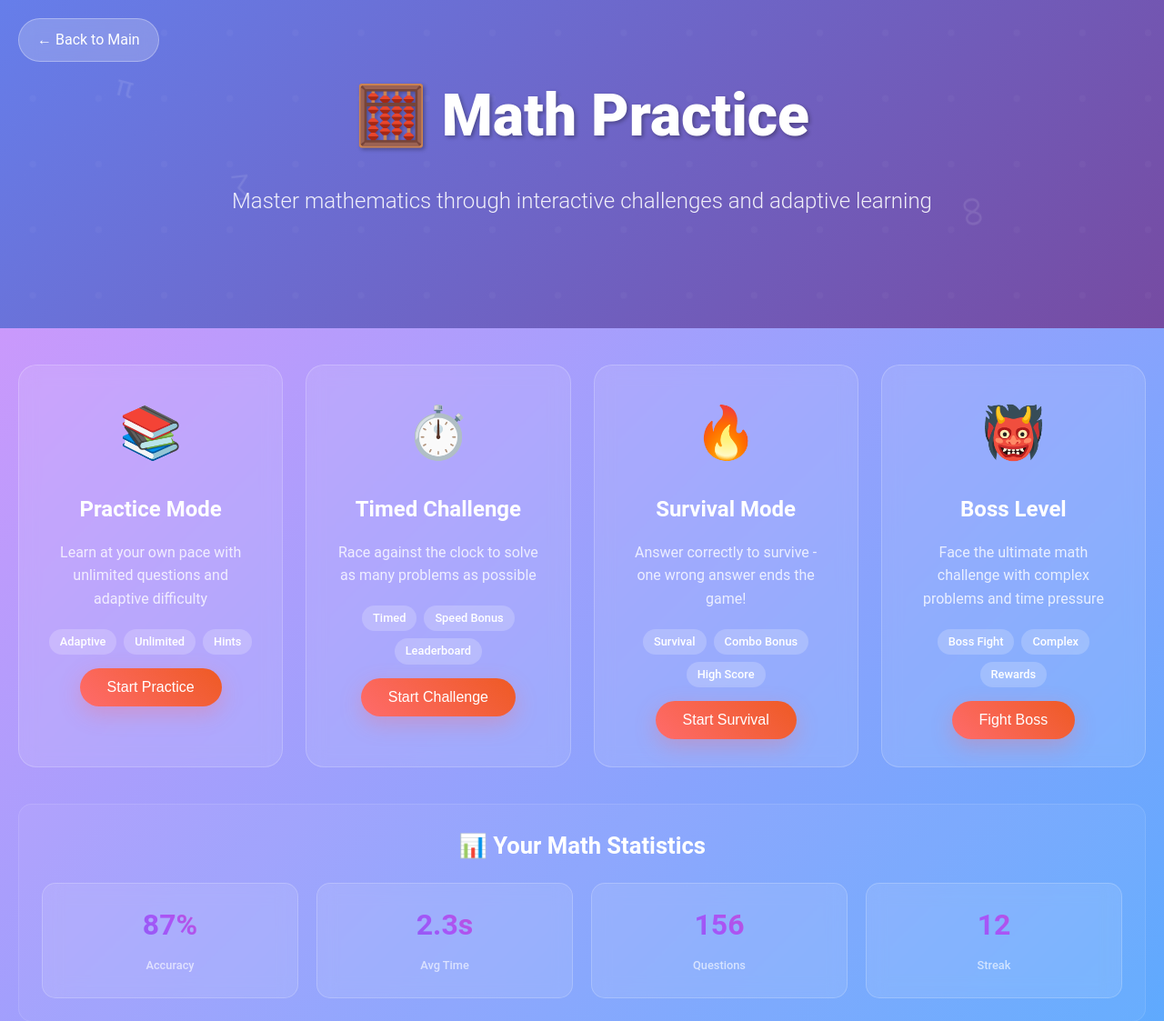
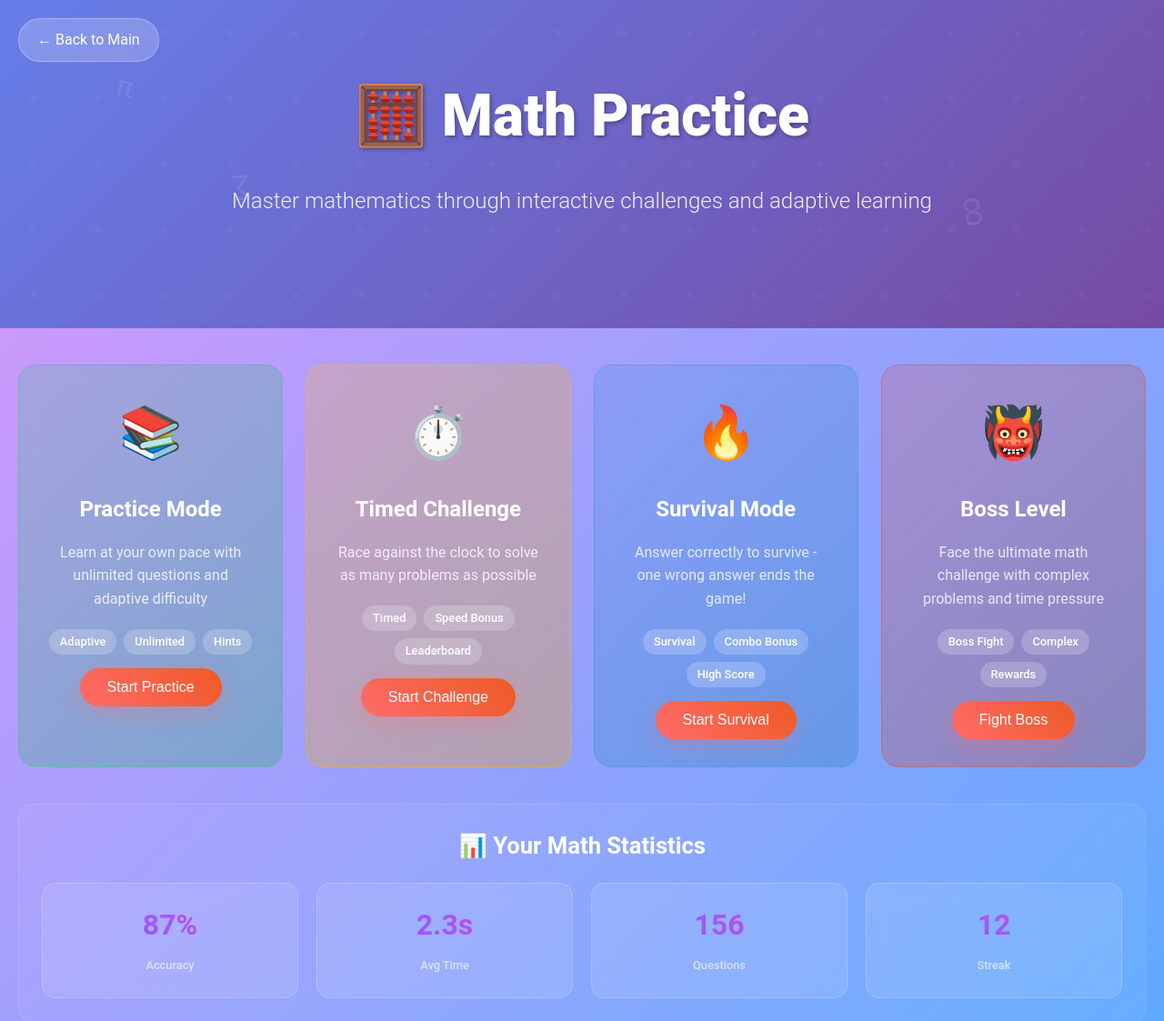
Before and after one commit to Soujanyak149/ACE, a Flask app: page /games/math in a window 1280 px wide. Shown: the top 1123 px of the page at 91% size. Run offline with Flask 3, Linux system fonts and the light colour scheme; some libraries are stand-ins or nearby versions.

```diff
--- a/templates/math_game.html
+++ b/templates/math_game.html
@@ -66,6 +66,50 @@
             transform: translateY(-10px);
             box-shadow: 0 20px 40px rgba(0, 0, 0, 0.2);
             background: rgba(255, 255, 255, 0.15);
+        }
+
+        /* Practice Mode - Green */
+        .practice-card {
+            background: linear-gradient(135deg, rgba(46, 204, 113, 0.2), rgba(39, 174, 96, 0.3));
+            border-color: rgba(46, 204, 113, 0.4);
+        }
+
+        .practice-card:hover {
+            background: linear-gradient(135deg, rgba(46, 204, 113, 0.3), rgba(39, 174, 96, 0.4)) !important;
+            box-shadow: 0 20px 40px rgba(46, 204, 113, 0.2);
+        }
+
+        /* Timed Challenge - Yellow */
+        .timed-card {
+            background: linear-gradient(135deg, rgba(255, 193, 7, 0.2), rgba(255, 160, 0, 0.3));
+            border-color: rgba(255, 193, 7, 0.4);
+        }
+
+        .timed-card:hover {
+            background: linear-gradient(135deg, rgba(255, 193, 7, 0.3), rgba(255, 160, 0, 0.4)) !important;
+            box-shadow: 0 20px 40px rgba(255, 193, 7, 0.2);
+        }
+
+        /* Survival Mode - Blue */
+        .survival-card {
+            background: linear-gradient(135deg, rgba(52, 152, 219, 0.2), rgba(41, 128, 185, 0.3));
+            border-color: rgba(52, 152, 219, 0.4);
+        }
+
+        .survival-card:hover {
+            background: linear-gradient(135deg, rgba(52, 152, 219, 0.3), rgba(41, 128, 185, 0.4)) !important;
+            box-shadow: 0 20px 40px rgba(52, 152, 219, 0.2);
+        }
+
+        /* Boss Level - Red */
+        .boss-card {
+            background: linear-gradient(135deg, rgba(231, 76, 60, 0.2), rgba(192, 57, 43, 0.3));
+            border-color: rgba(231, 76, 60, 0.4);
+        }
+
+        .boss-card:hover {
+            background: linear-gradient(135deg, rgba(231, 76, 60, 0.3), rgba(192, 57, 43, 0.4)) !important;
+            box-shadow: 0 20px 40px rgba(231, 76, 60, 0.2);
         }
 
         .game-mode-icon {
@@ -1245,7 +1289,7 @@
     </div>
 
     <div class="game-modes">
-        <div class="game-mode-card" onclick="startMathGame('practice')">
+        <div class="game-mode-card practice-card" onclick="startMathGame('practice')">
             <span class="game-mode-icon">📚</span>
             <h3>Practice Mode</h3>
             <p>Learn at your own pace with unlimited questions and adaptive difficulty</p>
@@ -1257,7 +1301,7 @@
             <button class="start-game-btn">Start Practice</button>
         </div>
 
-        <div class="game-mode-card" onclick="startMathGame('timed')">
+        <div class="game-mode-card timed-card" onclick="startMathGame('timed')">
             <span class="game-mode-icon">⏱️</span>
             <h3>Timed Challenge</h3>
             <p>Race against the clock to solve as many problems as possible</p>
@@ -1269,7 +1313,7 @@
             <button class="start-game-btn">Start Challenge</button>
         </div>
 
-        <div class="game-mode-card" onclick="startMathGame('survival')">
+        <div class="game-mode-card survival-card" onclick="startMathGame('survival')">
             <span class="game-mode-icon">🔥</span>
             <h3>Survival Mode</h3>
             <p>Answer correctly to survive - one wrong answer ends the game!</p>
@@ -1281,7 +1325,7 @@
             <button class="start-game-btn">Start Survival</button>
         </div>
 
-        <div class="game-mode-card" onclick="startMathGame('boss')">
+        <div class="game-mode-card boss-card" onclick="startMathGame('boss')">
             <span class="game-mode-icon">👹</span>
             <h3>Boss Level</h3>
             <p>Face the ultimate math challenge with complex problems and time pressure</p>
```
